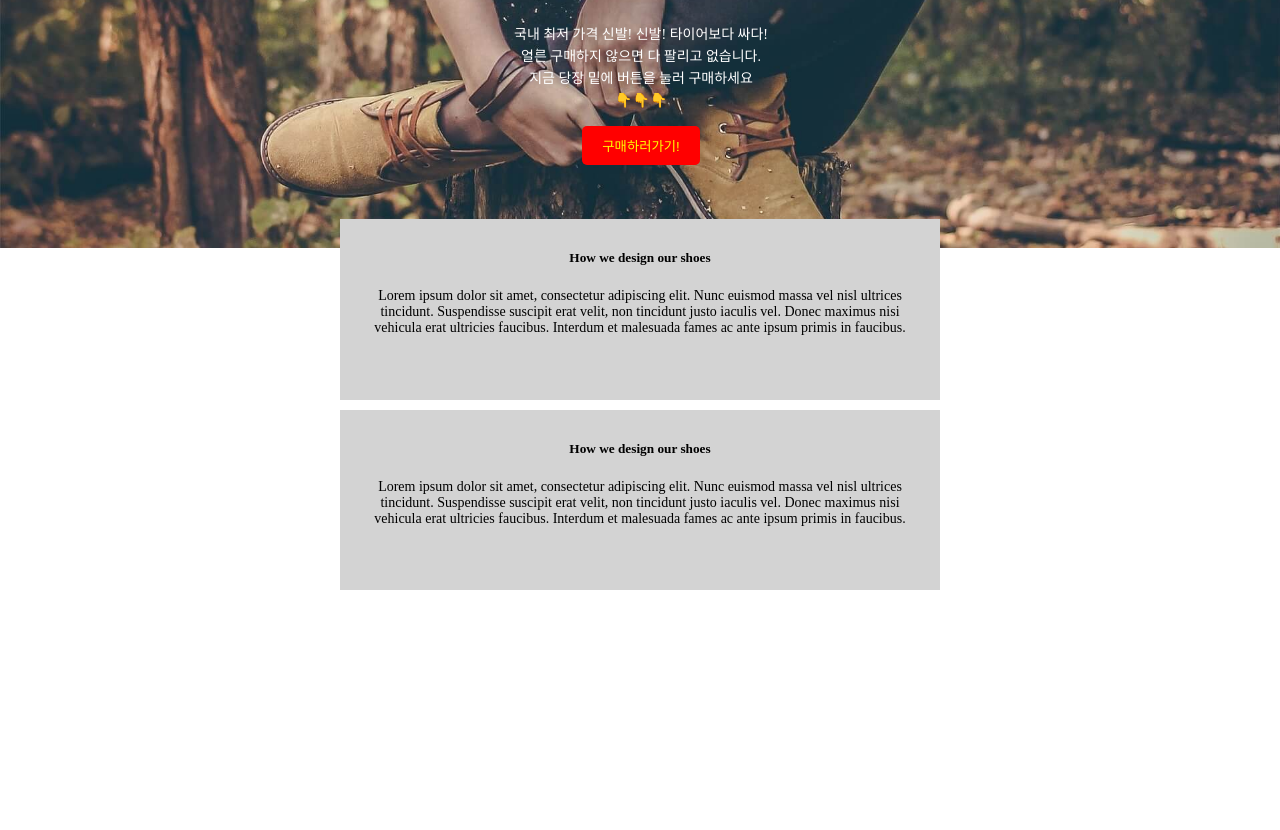
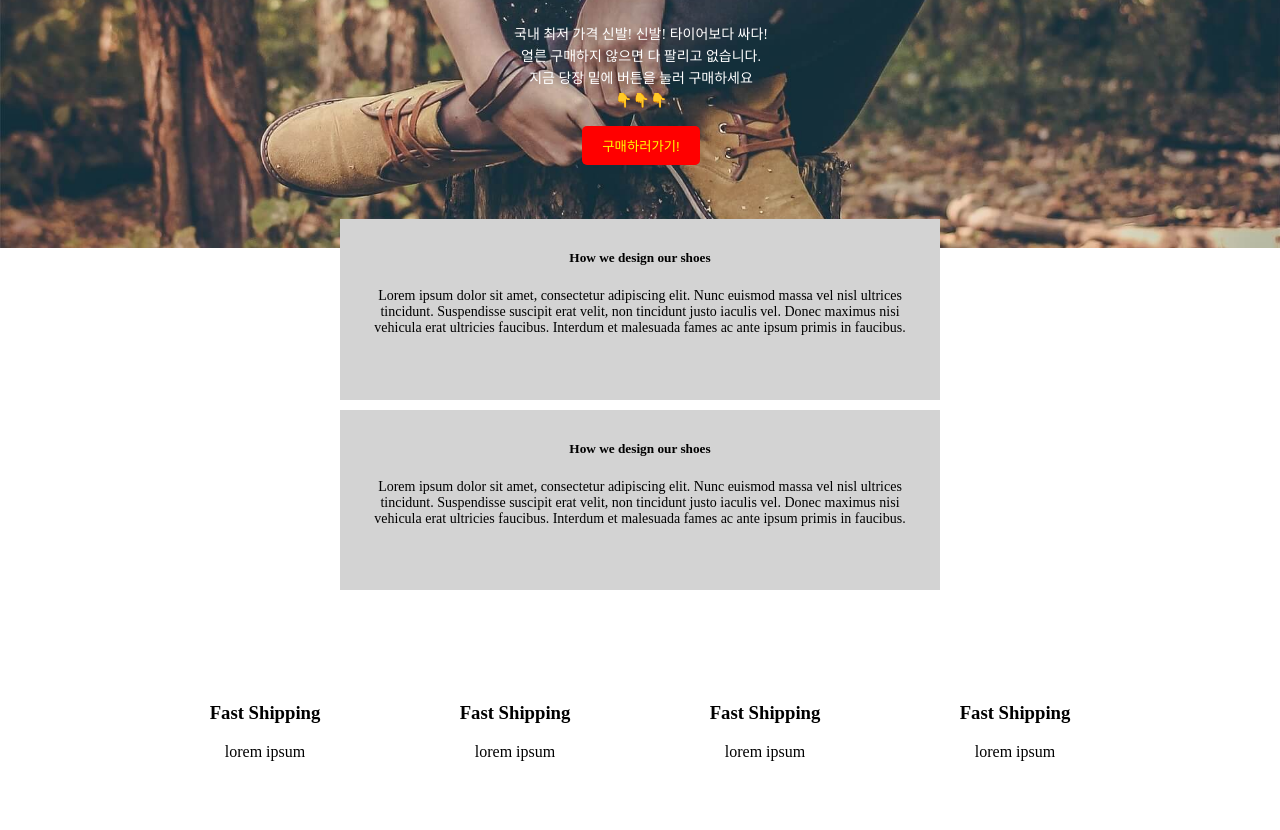
Before and after one commit to CHAERYEON-LEE/HTML-CSS-study, a plain HTML site: page layout2.html in a window 1280 px wide. Shown: the part 324-1154 px from the top of the page. Before the commit the page ends 954 px from the top, so only its background shows below. Drawn offline with Linux system fonts and the light colour scheme.

Commit message:
laydou2 수정

```diff
--- a/css/style.css
+++ b/css/style.css
@@ -490,6 +490,7 @@ td {
     align-items: center;
     text-align: center;
     flex-wrap: wrap;
+    margin: 0 auto;
 }
 
 .숙제4-content {
--- a/layout2.html
+++ b/layout2.html
@@ -32,5 +32,23 @@
         <p class="sub-content-text">Lorem ipsum dolor sit amet, consectetur adipiscing elit. Nunc euismod massa vel nisl ultrices tincidunt. Suspendisse suscipit erat velit, non tincidunt justo iaculis vel. Donec maximus nisi vehicula erat ultricies faucibus. Interdum et malesuada fames ac ante ipsum primis in faucibus. </p>
     </div>
 
+    <div class="숙제4-wrap">
+        <div class="숙제4-content">
+            <h3>Fast Shipping</h3>
+            <p>lorem ipsum</p>
+        </div>
+        <div class="숙제4-content">
+            <h3>Fast Shipping</h3>
+            <p>lorem ipsum</p>
+        </div>
+        <div class="숙제4-content">
+            <h3>Fast Shipping</h3>
+            <p>lorem ipsum</p>
+        </div>
+        <div class="숙제4-content">
+            <h3>Fast Shipping</h3>
+            <p>lorem ipsum</p>
+        </div>
+    </div>
 
 </body></html>
```
